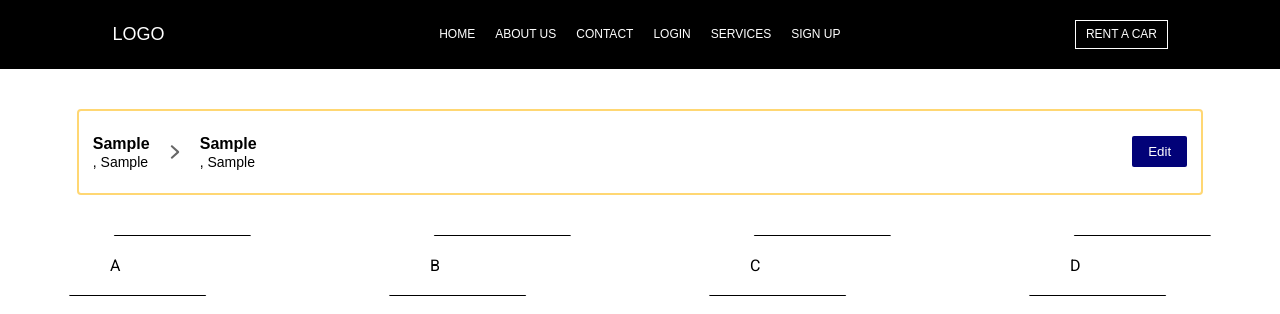
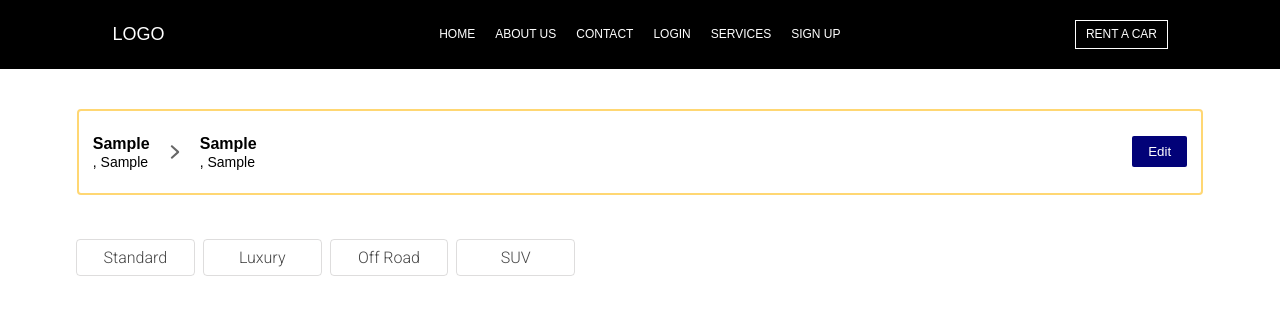
Before and after one commit to Rajeime/car-rental, an Angular app: page /home in a window 1280 px wide. Both pictures are taken after typing "Sample", "Sample", "Sample", "Sample", "Sample", "Sample" into the empty fields and a click on the button "SEARCH". Shown: the top 314 px of the page. Built offline with nearby package versions, Linux system fonts and the light colour scheme; no server answers; a web font is replaced by a local one.

Commit message:
created car type on front end

```diff
--- a/src/app/components/choose-car/choose-car.component.css
+++ b/src/app/components/choose-car/choose-car.component.css
@@ -1,49 +1,63 @@
 .infoPassed{
     /* border: 2px solid #ffb700;  */
-    border: 2px solid #ffb7008c;
-    border-radius:4px;
-    margin:40px 6%;
-    display: flex;
-    justify-content:space-between;
-    padding: 14px;
-    align-items: center;}
+    border : 2px solid #ffb7008c;
+    border-radius : 4px;
+    margin : 40px 6%;
+    display : flex;
+    justify-content : space-between;
+    padding : 14px;
+    align-items : center;
+  }
 
   .leftInfo{
-    display: flex;
-    justify-content:space-around;
-    line-height: 3px;
-    align-items: center;
+    display : flex;
+    justify-content : space-around;
+    line-height : 3px;
+    align-items : center;
     }
 
   .pickUp{
-    font-size: 16px;
-    font-weight: 700;
-    font-family: sans-serif
+    font-size : 16px;
+    font-weight : 700;
+    font-family : sans-serif
   }
 
   .timeInfo{
-    font-size: 14px;
-    font-weight: 400;
-    font-family: sans-serif;
+    font-size : 14px;
+    font-weight : 400;
+    font-family : sans-serif;
   }
 
   .editButton{
     background-color :rgb(2, 2, 120);
-    padding: calc(4px*2) calc(4px*4);
-    color: white;
-    border: none;
-    border-radius: 2px;
+    padding : calc(4px*2) calc(4px*4);
+    color : white;
+    border : none;
+    border-radius : 2px;
   }
 
-.tabs{
+
+ .carTypes .tabs{
+  padding : 0px 40px;
+  display : flex;
+  margin-left : 2.5% ;
+ }
+
+ .carTypes .tabs .tab{
+  border-radius : 4px;
+  border : 1px solid rgba(187, 186, 186, 0.486);
+  width : 10%;
+  margin : 4px;
+  height : 35px;
   display: flex;
-  justify-content: space-around;
-}
+  justify-content: center;
+  align-items: center;
+  cursor: pointer;
+  color: rgba(0, 0, 0, 0.728) ;
+  font-weight: 100;
+ }
 
-.tabs .inner-div{
-  clip-path: polygon(25% 0%, 100% 0%, 75% 100%, 0% 100%);
-  padding: 20px 40px;
-  cursor: pointer;
-  width: 100px;
-  border: 1px solid black;
-}
+ .carTypes .tabs .tab:hover{
+  border: 1px solid rgb(2, 2, 120);
+
+ }
--- a/src/app/components/choose-car/choose-car.component.html
+++ b/src/app/components/choose-car/choose-car.component.html
@@ -32,21 +32,8 @@
 <div class="carTypes">
     <div class="tabs">
 
-        <div class="inner-div">
-            A
-        </div>
-
-        <div class="inner-div">
-            B
-        </div>
-
-        <div class="inner-div">
-            C
-        </div>
-
-        <div class="inner-div">
-            D
-        </div>
-
+            <div class="tab" *ngFor="let type of carTypes;" (click)="onClick($event)">
+                <p>{{type}}</p>
+            </div>
     </div>
 </div>
--- a/src/app/components/choose-car/choose-car.component.ts
+++ b/src/app/components/choose-car/choose-car.component.ts
@@ -27,4 +27,17 @@ export class ChooseCarComponent implements OnInit {
   slideInFunction(){
     document.querySelector('.lef')
   }
+
+  carTypes:string[]=[
+    'Standard',
+    'Luxury',
+    'Off Road',
+    'SUV',
+  ]
+
+  onClick(event:any){
+    event.target.style. backgroundColor = 'rgba(2, 2, 120, 0.064)'
+    event.target.style.color = 'rgb(2, 2, 120)';
+    event.target.style.border = '1px solid rgb(2, 2, 120)';
+  }
 }
--- a/src/app/components/navbar/navbar.component.ts
+++ b/src/app/components/navbar/navbar.component.ts
@@ -59,12 +59,11 @@ import { Location } from '@angular/common';
       background-Color : transparent;
       border : 1px solid white;
       padding : .4rem .6rem;
-      color: white;
+      color : white;
       text-transform : uppercase;
       font-size : 12px;
       cursor : pointer;
-    }
-    `
+    }`
   ],
 
 })
```
Also changed, not shown: src/app/components/slide-show/slide-show.component.ts (+35 -35 lines), 1 other file (tests, documents, lock files or other folders).
